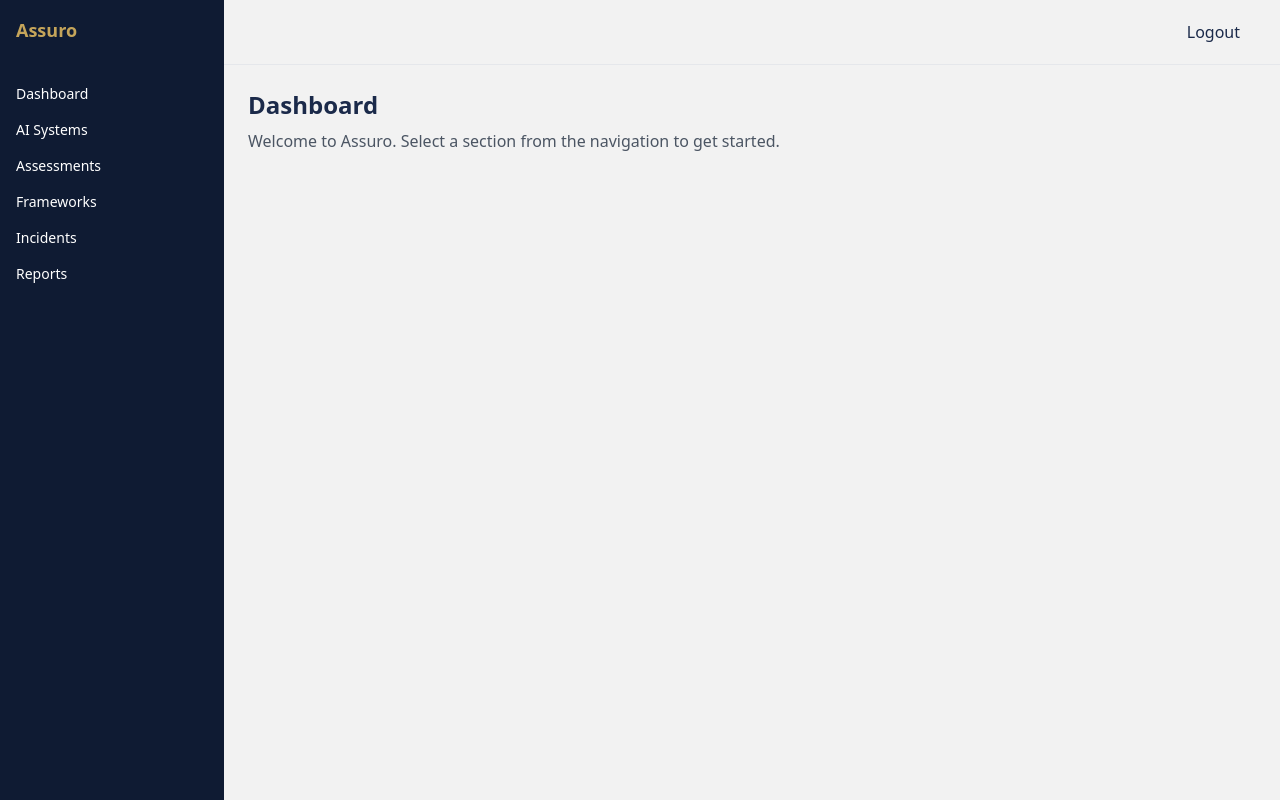
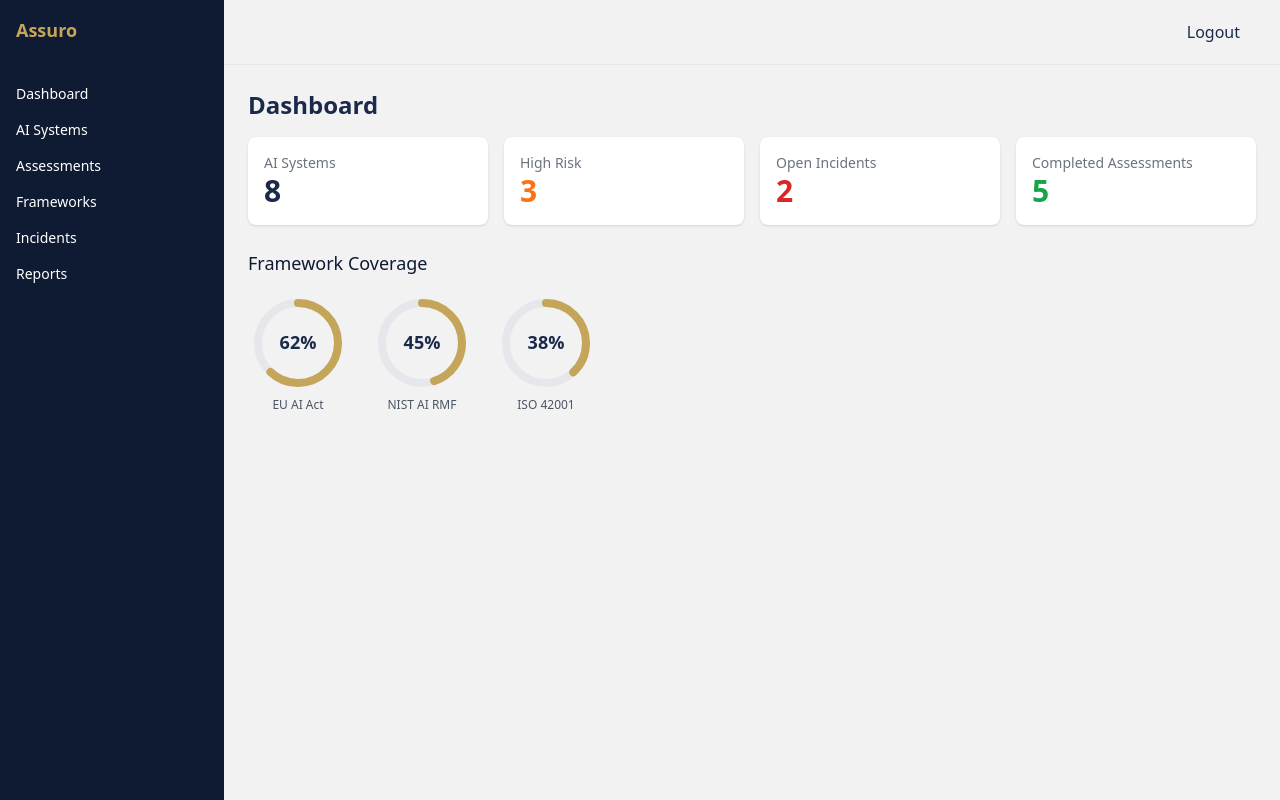
Before and after one commit to YASSERRMD/Assuro, a Next.js app in the folder web/: page /dashboard in a window 1280 px wide. Built offline with nearby package versions, Linux system fonts and the light colour scheme.

Commit message:
feat: add main dashboard with risk and coverage

```diff
--- a/web/src/app/dashboard/page.tsx
+++ b/web/src/app/dashboard/page.tsx
@@ -1,12 +1,45 @@
 'use client'
 
+import { useEffect, useState } from 'react'
 import { Shell } from '@/components/shell/Shell'
+import { Gauge } from '@/components/charts/Gauge'
 
 export default function DashboardPage() {
+  const [coverages, setCoverages] = useState<Array<{ framework_key: string; coverage_pct: number }>>([])
+
+  useEffect(() => {
+    setCoverages([
+      { framework_key: 'EU AI Act', coverage_pct: 62 },
+      { framework_key: 'NIST AI RMF', coverage_pct: 45 },
+      { framework_key: 'ISO 42001', coverage_pct: 38 },
+    ])
+  }, [])
+
   return (
     <Shell>
       <h1 className="text-2xl font-bold text-navy">Dashboard</h1>
-      <p className="mt-2 text-gray-600">Welcome to Assuro. Select a section from the navigation to get started.</p>
+      <div className="mt-4 grid gap-4 md:grid-cols-4">
+        <div className="rounded-lg bg-white p-4 shadow">
+          <p className="text-sm text-gray-500">AI Systems</p>
+          <p className="text-3xl font-bold text-navy">8</p>
+        </div>
+        <div className="rounded-lg bg-white p-4 shadow">
+          <p className="text-sm text-gray-500">High Risk</p>
+          <p className="text-3xl font-bold text-orange-500">3</p>
+        </div>
+        <div className="rounded-lg bg-white p-4 shadow">
+          <p className="text-sm text-gray-500">Open Incidents</p>
+          <p className="text-3xl font-bold text-red-600">2</p>
+        </div>
+        <div className="rounded-lg bg-white p-4 shadow">
+          <p className="text-sm text-gray-500">Completed Assessments</p>
+          <p className="text-3xl font-bold text-green-600">5</p>
+        </div>
+      </div>
+      <h2 className="mt-6 text-lg font-medium">Framework Coverage</h2>
+      <div className="mt-4 flex gap-6">
+        {coverages.map((c) => <Gauge key={c.framework_key} label={c.framework_key} pct={c.coverage_pct} />)}
+      </div>
     </Shell>
   )
 }
--- /dev/null
+++ b/web/src/components/charts/Gauge.tsx
@@ -0,0 +1,24 @@
+interface GaugeProps {
+  label: string
+  pct: number
+  color?: string
+}
+
+export function Gauge({ label, pct, color = '#C5A55A' }: GaugeProps) {
+  const radius = 40
+  const circumference = 2 * Math.PI * radius
+  const offset = circumference - (pct / 100) * circumference
+
+  return (
+    <div className="flex flex-col items-center">
+      <svg width="100" height="100" viewBox="0 0 100 100">
+        <circle cx="50" cy="50" r={radius} fill="none" stroke="#e5e7eb" strokeWidth="8" />
+        <circle cx="50" cy="50" r={radius} fill="none" stroke={color} strokeWidth="8"
+          strokeDasharray={circumference} strokeDashoffset={offset} strokeLinecap="round"
+          transform="rotate(-90 50 50)" />
+        <text x="50" y="50" textAnchor="middle" dy="0.35em" className="text-lg font-bold fill-navy">{Math.round(pct)}%</text>
+      </svg>
+      <span className="mt-1 text-xs text-gray-600">{label}</span>
+    </div>
+  )
+}
```
Also changed, not shown: 1 other file (tests, documents, lock files or other folders).
